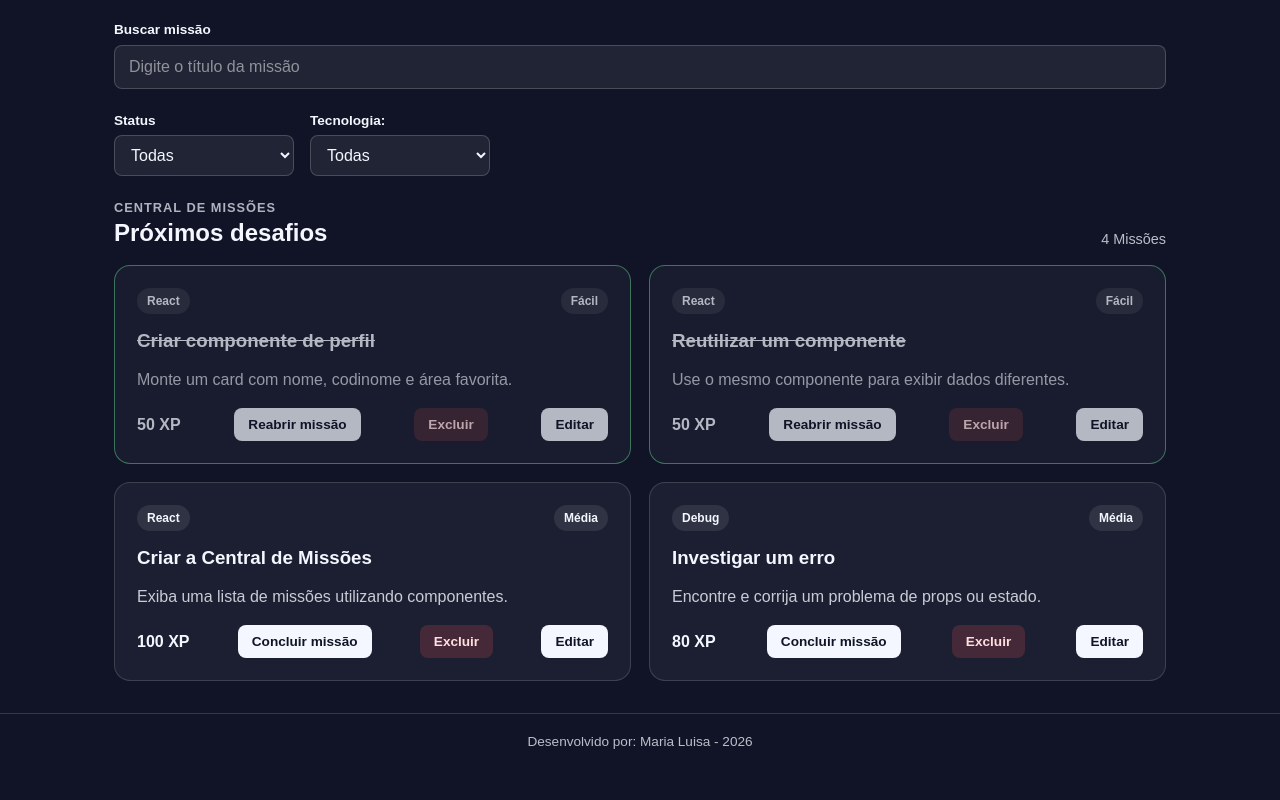
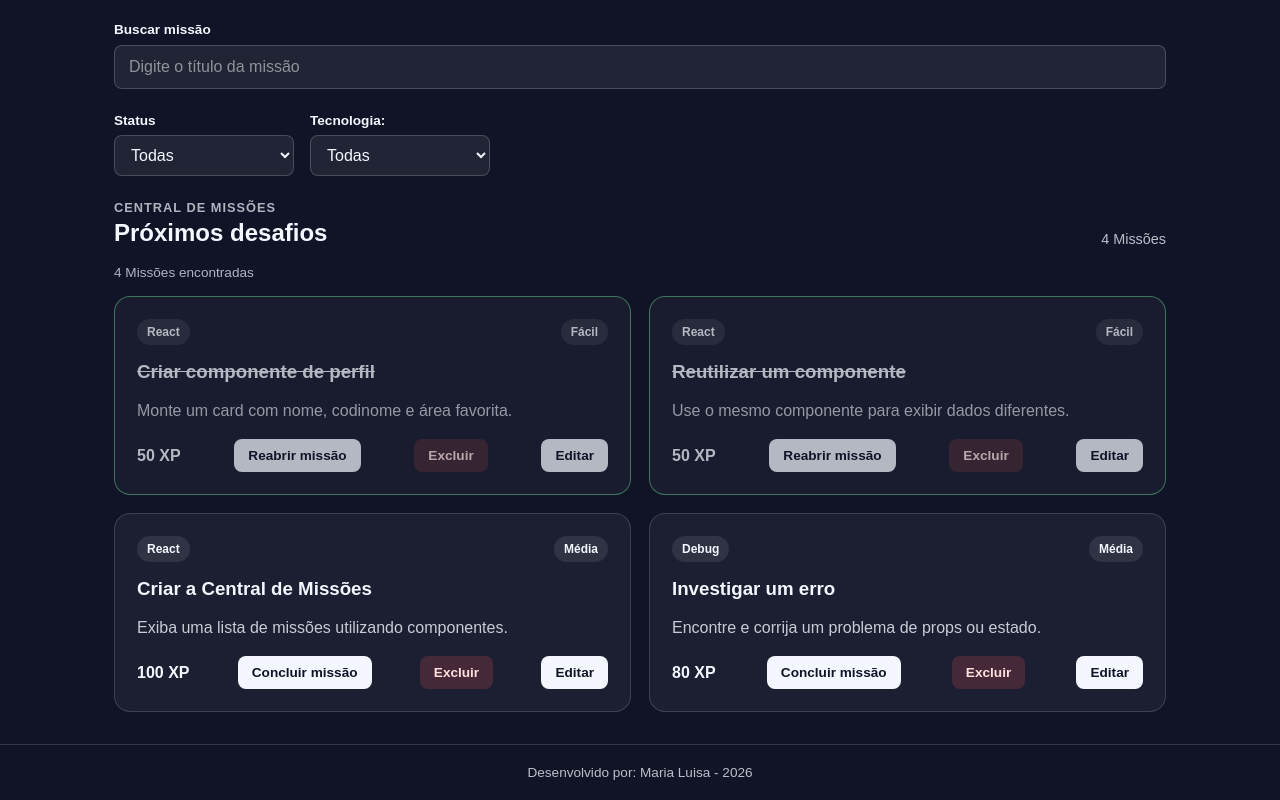
Before and after one commit to Maria-Luisa1599/plataforma-dev, a React (Vite) app: page / in a window 1280 px wide. Shown: the part 1536-2336 px from the top of the page. Before the commit the page ends 2305 px from the top, so only its background shows below. Built offline with nearby package versions, Linux system fonts and the light colour scheme.

Commit message:
feat:Mostrar contador de missões

```diff
--- a/src/App.css
+++ b/src/App.css
@@ -91,3 +91,9 @@
     flex-direction: column;
   }
 }
+
+.missions-results{
+  margin: 0 0 16px;
+  font-size: 0.85rem;
+  opacity: 0.7;
+}
--- a/src/App.jsx
+++ b/src/App.jsx
@@ -171,6 +171,7 @@ function App (){
             </div>
             <span>{missions.length} Missões</span>
           </div>
+          <p className='missions-results'>{filteredMission.length}{' '}{filteredMission.length === 1 ? 'Missão encontrada' : 'Missões encontradas'}</p>
           <div className='missions-grid'>
             {filteredMission.map((mission) => (
               <MissionCard
```
